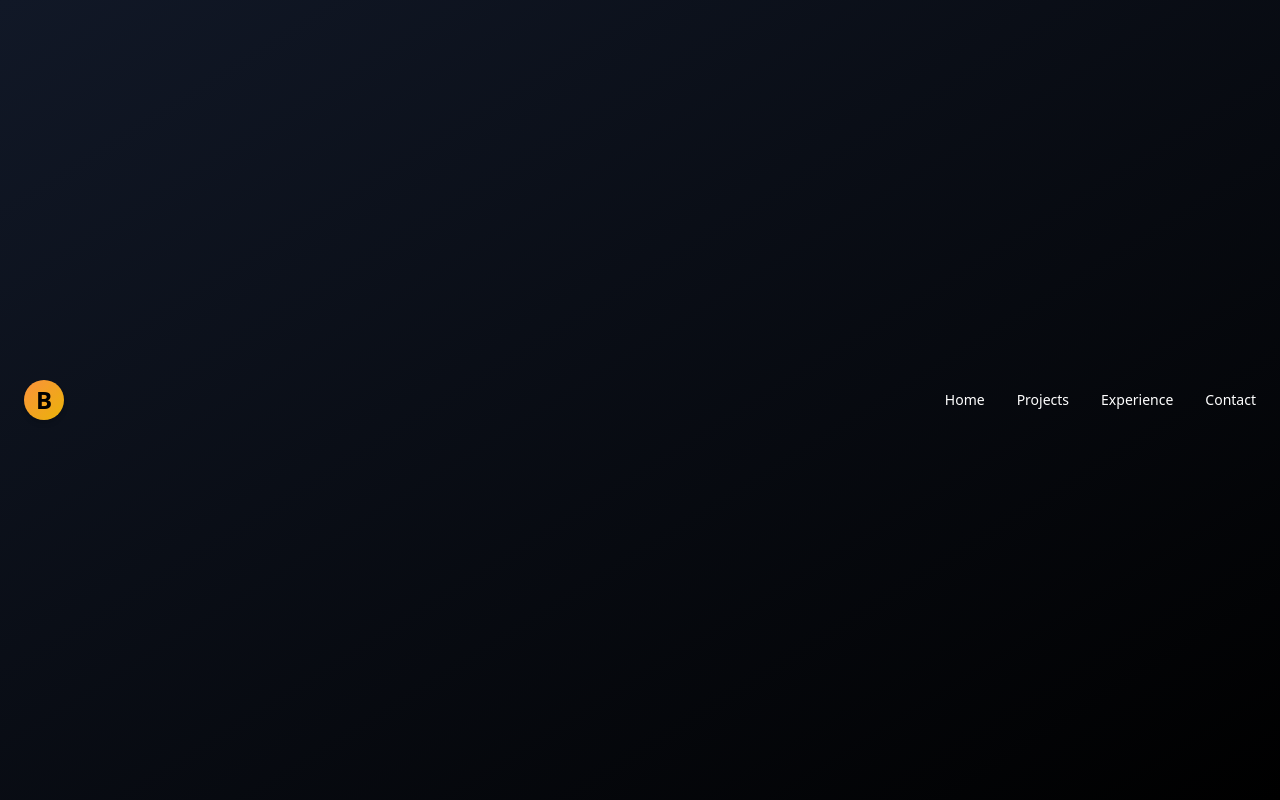
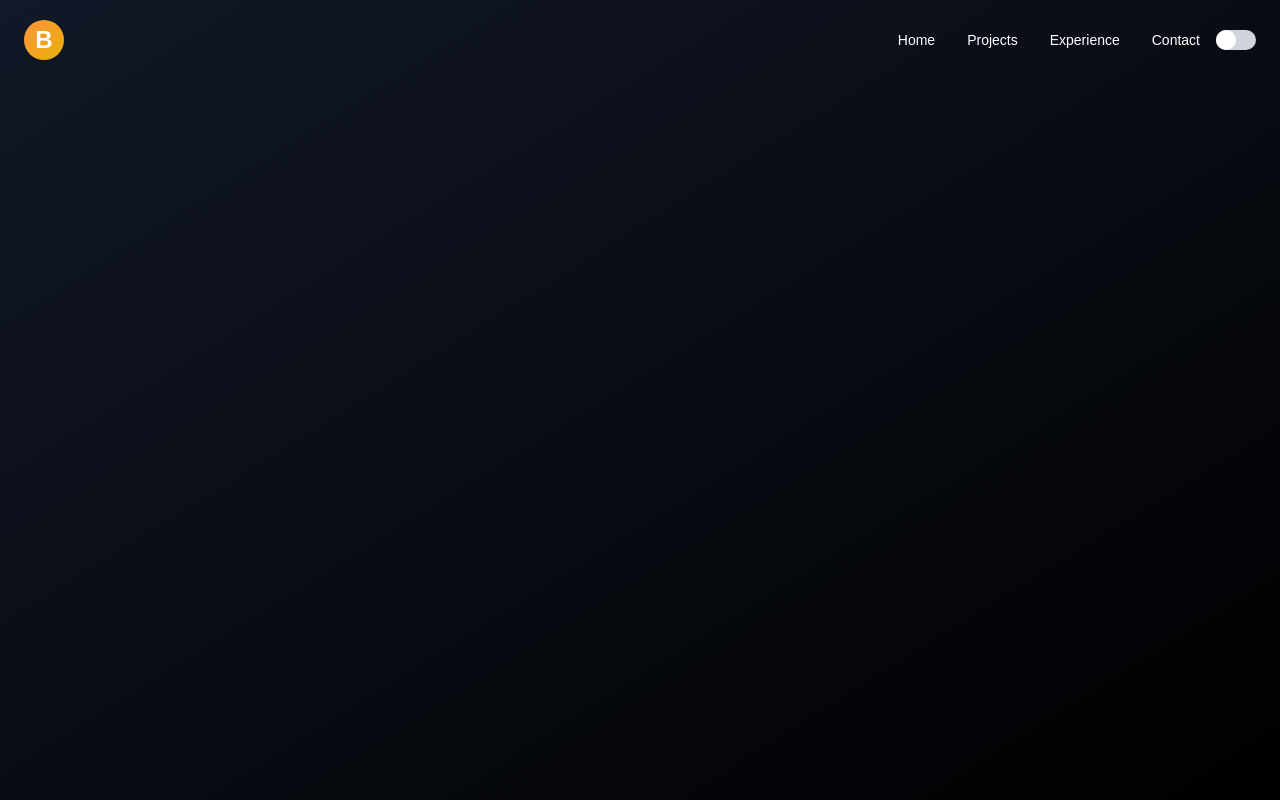
Before and after one commit to eyongrene211/team-catalyst-portfolio, a website: page index.html in a window 1280 px wide. Drawn offline with Linux system fonts and the light colour scheme.

Commit message:
improve nav-look with theme toggle feat

```diff
--- a/index.html
+++ b/index.html
@@ -1,53 +1,56 @@
 <!DOCTYPE html>
-<html lang="en">
+<html lang="en"  class="dark">
 <head>
   <meta charset="UTF-8">
   <meta name="viewport" content="width=device-width, initial-scale=1.0">
   <title>Team Catalyst | Portfolio</title>
-  <!-- Tailwind CSS (offline build output) --  <link href="./dist/output.css" rel="stylesheet">
+  <!-- Tailwind CSS (offline build output) --  <link href="./dist/output.css" rel="stylesheet"> -->
   <!-- Custom CSS (for animations, overrides) -->
   <link rel="stylesheet" href="dist/output.css">
 </head>
-<body >
+<body  >
+
 
   <!-- ================= HEADER / NAVIGATION ================= -->
   <!-- Task: Build the fixed header with logo, nav links, dark mode toggle, mobile menu -->
-  <header>
-    <!-- Grace Ricky - Hero Section -->
-<section class="min-h-screen bg-gradient-to-br from-gray-900 to-black text-white flex items-center">
-  <!-- HEADER -->
-<header class="w-full bg-b
+
       <!-- Header / Navigation Bar -->
-<header class="fixed top-0 left-0 right-0 bg-black border-b border-zinc-800 z-50">
+      <header class="fixed top-0 left-0 right-0   z-50">
         <div class="max-w-7xl mx-auto px-6 py-5 flex items-center justify-between">
 
           <!-- Logo -->
           <div class="flex items-center gap-3">
-      <div class="w-10 h-10 bg-gradient-to-br from-orange-400 to-yellow-500 rounded-full flex items-center justify-center text-black font-bold text-2xl shadow-md">
+            <div class="w-10 h-10 bg-gradient-to-br from-orange-400 to-yellow-500 rounded-full flex items-center justify-center  font-bold text-2xl shadow-md">
               B
             </div>
-      <!-- Optional: Team name if needed -->
-      <!-- <span class="text-white font-semibold text-lg">Team Catalyst</span> -->
+
           </div>
 
           <!-- Navigation Links -->
-    <nav class="flex items-center gap-8 text-white text-sm font-medium">
+          <div class="flex gap-4">
+            <nav class=" hidden md:flex items-center gap-8  text-sm font-medium">
               <a href="#home" class="hover:text-blue-400 transition-colors">Home</a>
               <a href="#projects" class="hover:text-blue-400 transition-colors">Projects</a>
               <a href="#experience" class="hover:text-blue-400 transition-colors">Experience</a>
               <a href="#contact" class="hover:text-blue-400 transition-colors">Contact</a>
             </nav>
+            <!-- theme-toggle-icon -->
+            <div id="theme-toggle-btn" class="hidden relative md:block w-[40px] h-[20px]  bg-[#d1d5db] rounded-full cursor-pointer transition-colors duration-300">
+              <div id="toggle-btn" class="hidden md:block w-[20px] h-[20px] bg-white  rounded-full transform transition-transform duration-300"></div>
+            </div>
+          </div>
 
           <!-- Mobile Menu Button (for smaller screens) -->
-    <button onclick="alert('Mobile menu coming soon')" class="md:hidden text-3xl text-white">
+          <button onclick="alert('Mobile menu coming soon')" class="md:hidden text-3xl ">
             ☰
           </button>
         </div>
       </header>
 
-  </header>
+
 
     <main >
+      <!-- Franck - Hero Section -->
       <!-- ================= HERO SECTION ================= -->
       <!-- Task: Build the hero section (greeting, role, short bio, CV button) -->
       <section >
--- a/js/main.js
+++ b/js/main.js
@@ -0,0 +1,25 @@
+//functionality to  handle theme-toggle
+const toggleContainer = document.getElementById('theme-toggle-btn');
+const toggleBtn = document.getElementById('toggle-btn');
+const html = document.documentElement;
+
+//adding EventListener to listen to action
+toggleContainer.addEventListener('click', () => {
+    //Toggle the class on  <html>
+    isLight=html.classList.toggle('dark');
+    // toggleBtn.style.transform =   'translateX(1.1rem)';
+    //Toggle UI manipulation
+    if (!isLight) {
+        //going to dark mode
+        toggleBtn.style.transform =   'translateX(1.1rem)';
+        toggleBtn.style.backgroundColor ='#111827';
+
+    } else {
+        //going back to light mode
+        toggleBtn.style.transform =  'translateX(0)';
+        toggleBtn.style.backgroundColor = "#ffffff";
+    }
+
+    //save preference to localStorage
+    localStorage.setItem('theme', html.classList.contains('dark') ? 'dark' : 'light')
+})
--- a/tailwind.config.js
+++ b/tailwind.config.js
@@ -1,5 +1,24 @@
 module.exports = {
   content: ["./*.html", "./js/**/*.js"],
-  theme: { extend: {} },
+  darkMode: 'class', // Critical: allows manual toggling
+  theme: {
+    extend: {
+      // personalise brand color with font( using tailwindcss) including for dark mode
+      backgroundImage: {
+        //using variable define in style.css file
+        'page-gradient': 'var(--bg-gradient)'
+      } ,
+      colors: {
+        'main-text': 'var(--text-color)',
+        'secondary-text': 'var(--text-secondary)',
+
+        //toggle colors
+        'toggle-track': 'var(--toggle-bg)'
+
+      },
+      fontFamily: {
+        outfit: ["Outfit", "sans-serif"]
+      }
+  } },
   plugins: [],
 }
```
Also changed, not shown: css/style.css, dist/output.css. Lines whose indentation alone changed are shown as unchanged.
